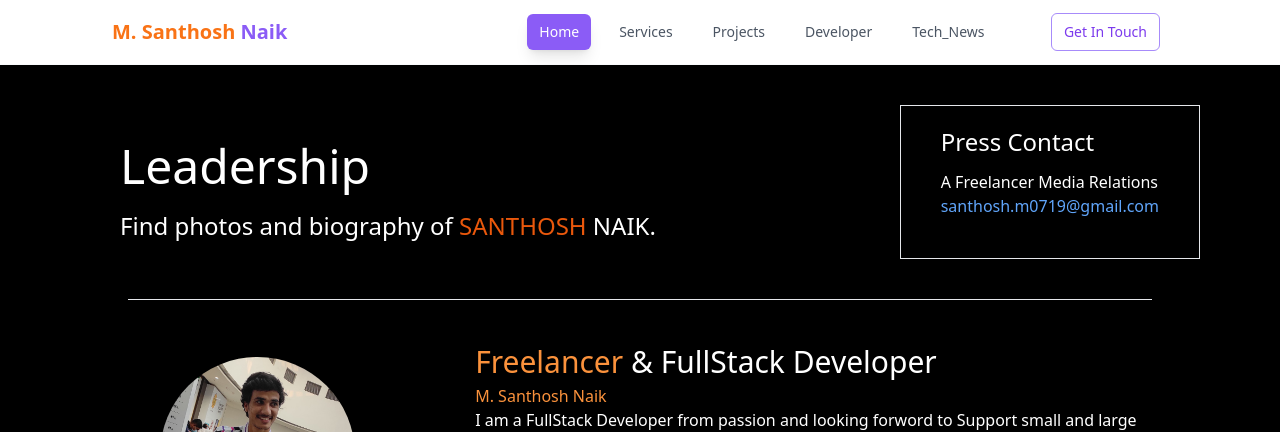
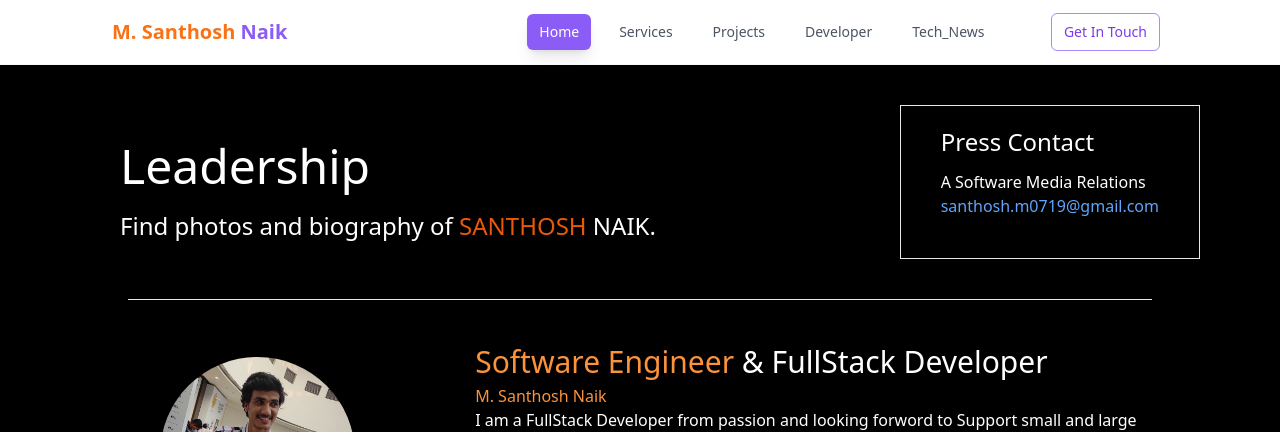
Before and after one commit to Santhosh-CS07/Santhosh_Praythnam, a Next.js app: page /developer in a window 1280 px wide. Shown: the top 432 px of the page. Built offline with nearby package versions, Linux system fonts and the light colour scheme.

Commit message:
route changes and title changes

```diff
--- a/components/Services.js
+++ b/components/Services.js
@@ -17,7 +17,7 @@ function services() {
             <div className="flex-col justify-center items-center my-10">
                 <p className="text-violet-500 uppercase text-center">Services</p>
                 <h2 className="text-5xl text-center">
-                    <span className="text-white"> My <span className="text-orange-500">Services</span></span>
+                    <span className="text-white"> My <span className="text-orange-500">Skills</span></span>
                 </h2>
                 <div className="flex justify-center text-white items-center">
                     <div className="grid grid-cols-2 md:mx-0 mx-10 md:grid-cols-3 gap-5 my-20">
--- a/pages/developer.js
+++ b/pages/developer.js
@@ -6,10 +6,6 @@ import Pic1 from "../public/images/pic4.jpg";
 import Pic2 from "../public/images/pic2.jpg";
 import Pic3 from "../public/images/pic3.jpg";
 import Pic4 from "../public/images/lucky.jpeg";
-
-
-
-
 
 const team = () => {
     return (
@@ -29,7 +25,7 @@ const team = () => {
                         <div className="flex-col px-10 border ">
                             <div className="text-1xl text-white-400 mt-5 mb-10 box-border-2">
                                 <p className='text-2xl my-3'>Press Contact</p>
-                                <p>A Freelancer Media Relations</p>
+                                <p>A Software Media Relations</p>
                                 <p className='text-blue-400'><a href='#'>santhosh.m0719@gmail.com</a></p>
                             </div>
                         </div>
@@ -48,7 +44,7 @@ const team = () => {
                             />
                         </div>
                         <div className="flex-col px-10">
-                            <h3 className='my-1 text-3xl '><span className='text-orange-400 '>Freelancer</span> & FullStack Developer </h3>
+                            <h3 className='my-1 text-3xl '><span className='text-orange-400 '>Software Engineer</span> & FullStack Developer </h3>
                             <span className='text-orange-400 text-bold my-4'>M. Santhosh Naik</span>
                             <p>I am a FullStack Developer from passion and looking forword to Support small and large business to get benifited using Today's technologies. I am here today to struggle and learn as much as possible to build my DREAM. I love to CODE and also Love to think like a SUNDAR PICHAI.</p>
                             <p><span className='text-gray-400'>Education</span>: Bacheler's from <span className='text-orange-500'>GFTT</span>- Gurukula Kangri Vishwavidyalya, Uttarakhand</p>
--- a/pages/service.js
+++ b/pages/service.js
@@ -5,7 +5,7 @@ const services = () => {
   return (
     <div>
       <Head>
-        <title>My Web services | FullStack</title>
+        <title>My Software Skills | FullStack</title>
         <meta name="description" content="A freelancer with React, Next.js, Node.js, and Django Skills - Looking to explore the technologies with your ideas." />
         <link rel="icon" href='https://www.svgrepo.com/show/225051/cpu.svg' />
       </Head>
```
